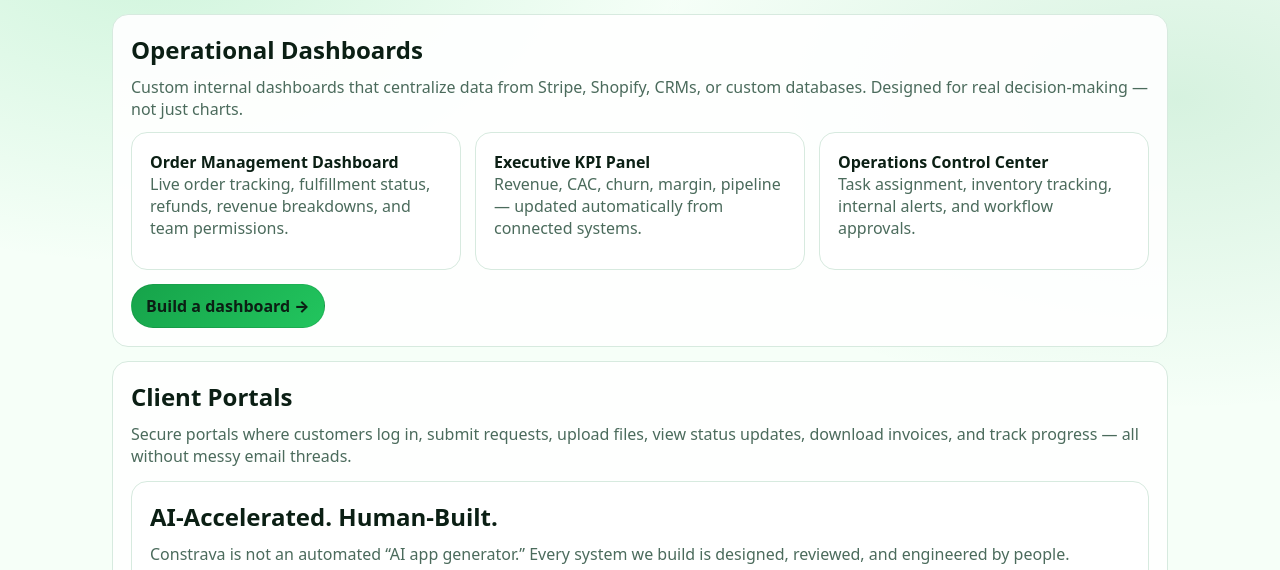
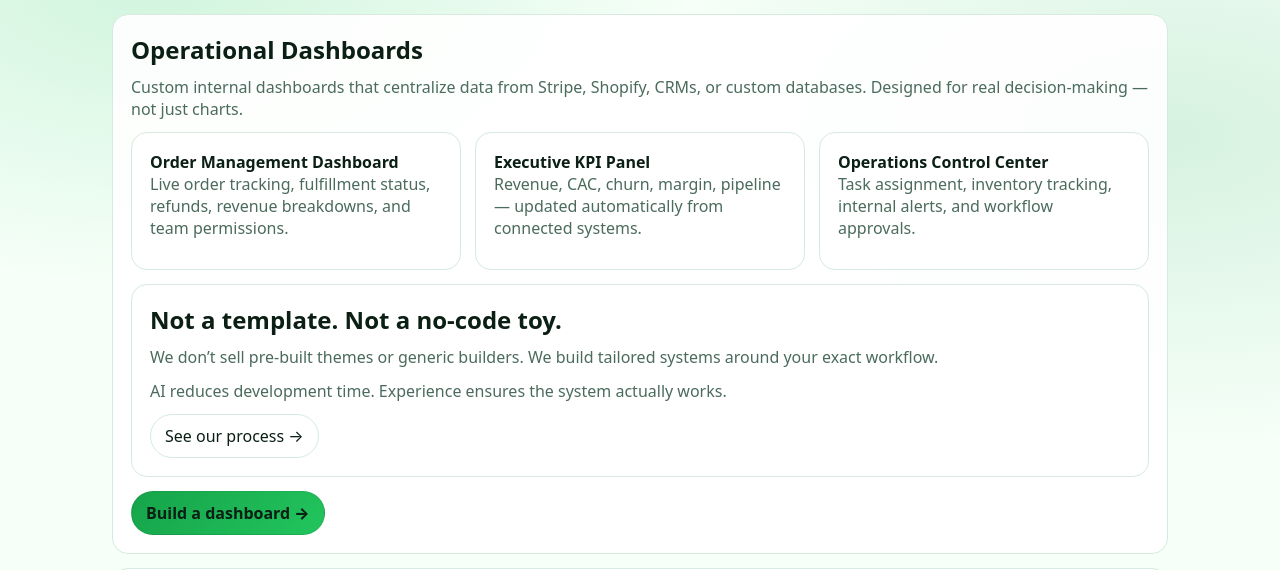
Before and after one commit to ConstravaAI/constrava-backend, a website: page work.html in a window 1280 px wide. Shown: the part 230-800 px from the top of the page. Drawn offline with Linux system fonts and the light colour scheme.

Commit message:
Update work.html

```diff
--- a/work.html
+++ b/work.html
@@ -45,7 +45,23 @@
       <p>Task assignment, inventory tracking, internal alerts, and workflow approvals.</p>
     </div>
   </div>
+<section class="card" style="margin-top:14px">
+  <h2 style="margin:0 0 10px">Not a template. Not a no-code toy.</h2>
 
+  <p>
+    We don’t sell pre-built themes or generic builders.
+    We build tailored systems around your exact workflow.
+  </p>
+
+  <p>
+    AI reduces development time.
+    Experience ensures the system actually works.
+  </p>
+
+  <div style="margin-top:12px">
+    <a class="btn" href="/process">See our process →</a>
+  </div>
+</section>
   <div style="margin-top:14px">
     <a class="btn primary" href="/contact">Build a dashboard →</a>
   </div>
```
